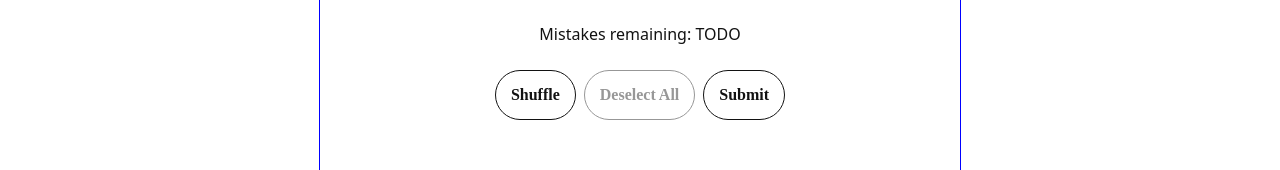
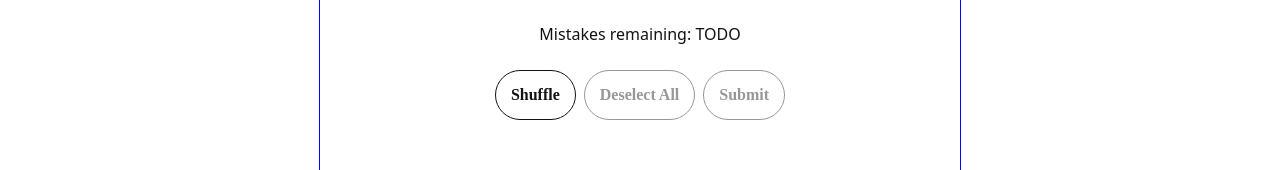
Before and after one commit to sjlutterbie/connections-card, a React (Vite) app: page / in a window 1280 px wide. Shown: the part 485-655 px from the top of the page. Built offline with nearby package versions, Linux system fonts and the light colour scheme; a web font is replaced by a local one.

Commit message:
Submit button disabling logic

```diff
--- a/src/GameControls.tsx
+++ b/src/GameControls.tsx
@@ -1,7 +1,8 @@
 import { useGameContext } from './game.context';
 
 export function GameControls() {
-  const { shuffleItems, canDeselectItems, deselectAllItems } = useGameContext();
+  const { shuffleItems, canDeselectItems, canSubmit, deselectAllItems } =
+    useGameContext();
   return (
     <>
       <button className="game-control" onClick={shuffleItems}>
@@ -13,7 +14,9 @@ export function GameControls() {
         onClick={deselectAllItems}>
         Deselect All
       </button>
-      <button className="game-control">Submit</button>
+      <button className="game-control submit" disabled={!canSubmit}>
+        Submit
+      </button>
     </>
   );
 }
--- a/src/GameLayout.css
+++ b/src/GameLayout.css
@@ -89,8 +89,16 @@
   cursor: pointer;
 }
 
-.game-control:disabled {
+.game-control:disabled,
+.game-control.submit:disabled {
+  background-color: var(--bg-color-light);
   border-color: var(--disabled-color);
   color: var(--disabled-color);
   cursor: default;
 }
+
+.game-control.submit {
+  background-color: var(--text-color-primary-light);
+  border: 1px solid var(--bg-color-light);
+  color: var(--bg-color-light);
+}
--- a/src/GameProvider.tsx
+++ b/src/GameProvider.tsx
@@ -37,6 +37,7 @@ export function GameProvider(props: Props) {
 
   const canDeselectItems = !!selectedItems.length;
   const canSelectItem = selectedItems.length < 4;
+  const canSubmit = selectedItems.length === 4;
 
   const deselectAllItems = useCallback(
     () => setSelectedItems([]),
@@ -73,6 +74,7 @@ export function GameProvider(props: Props) {
       availableItems,
       canDeselectItems,
       canSelectItem,
+      canSubmit,
       deselectAllItems,
       isItemSelected,
       shuffleItems,
@@ -82,6 +84,7 @@ export function GameProvider(props: Props) {
       availableItems,
       canDeselectItems,
       canSelectItem,
+      canSubmit,
       deselectAllItems,
       isItemSelected,
       shuffleItems,
--- a/src/game.context.ts
+++ b/src/game.context.ts
@@ -4,6 +4,7 @@ export type GameContext = {
   availableItems: string[];
   canSelectItem: boolean;
   canDeselectItems: boolean;
+  canSubmit: boolean;
   deselectAllItems: () => void;
   isItemSelected: (targetItem: string) => boolean;
   shuffleItems: () => void;
```
